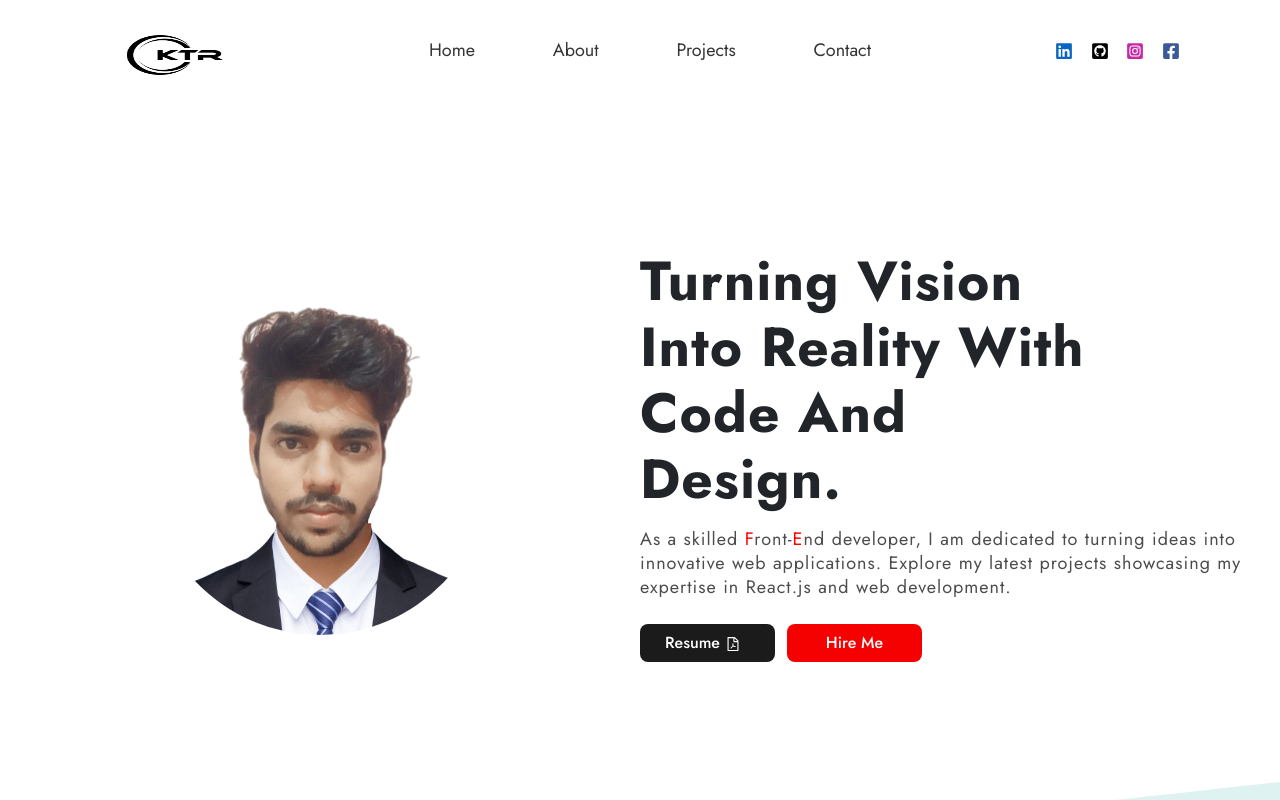
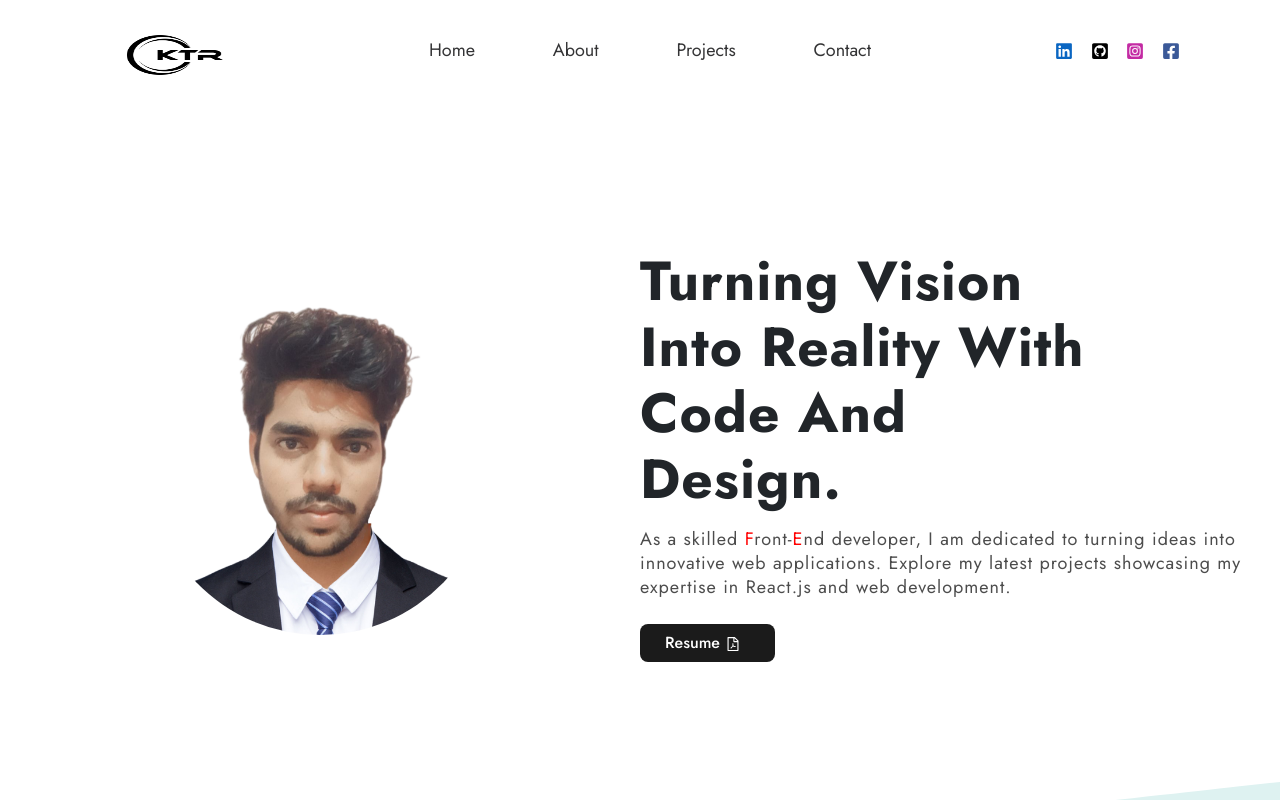
Before and after one commit to kellatirupathi/tirupathi-portfolio, a Next.js app: page / in a window 1280 px wide. Shown: the top 800 px of the page. Built offline with nearby package versions, Linux system fonts and the light colour scheme.

Commit message:
Update LandingPage.js

```diff
--- a/src/app/components/LandingPage/LandingPage.js
+++ b/src/app/components/LandingPage/LandingPage.js
@@ -42,19 +42,12 @@
           <div className="landingPageBtnWrapper">
             <a
               className="resumeBtn"
-              href="https://drive.google.com/file/d/1X_Rc4lFtuUV_vssNlHlicZ6b2W551r9M/view?usp=sharing"
+              href="https://drive.google.com/file/d/1-capubm02zo6DSfHpw00c_s258d_ztZk/view?usp=sharing"
               target="_blank"
             >
               Resume <AiOutlineFilePdf />
             </a>
-            <button
-              onClick={() => setShowModal(true)}
-              style={{ marginLeft: "1.2rem", textAlign: "center" }}
-              className="resumeBtn"
-              id="hiremebut"
-            >
-              Hire Me
-            </button>
+
           </div>
         </section>
       </div>
```
